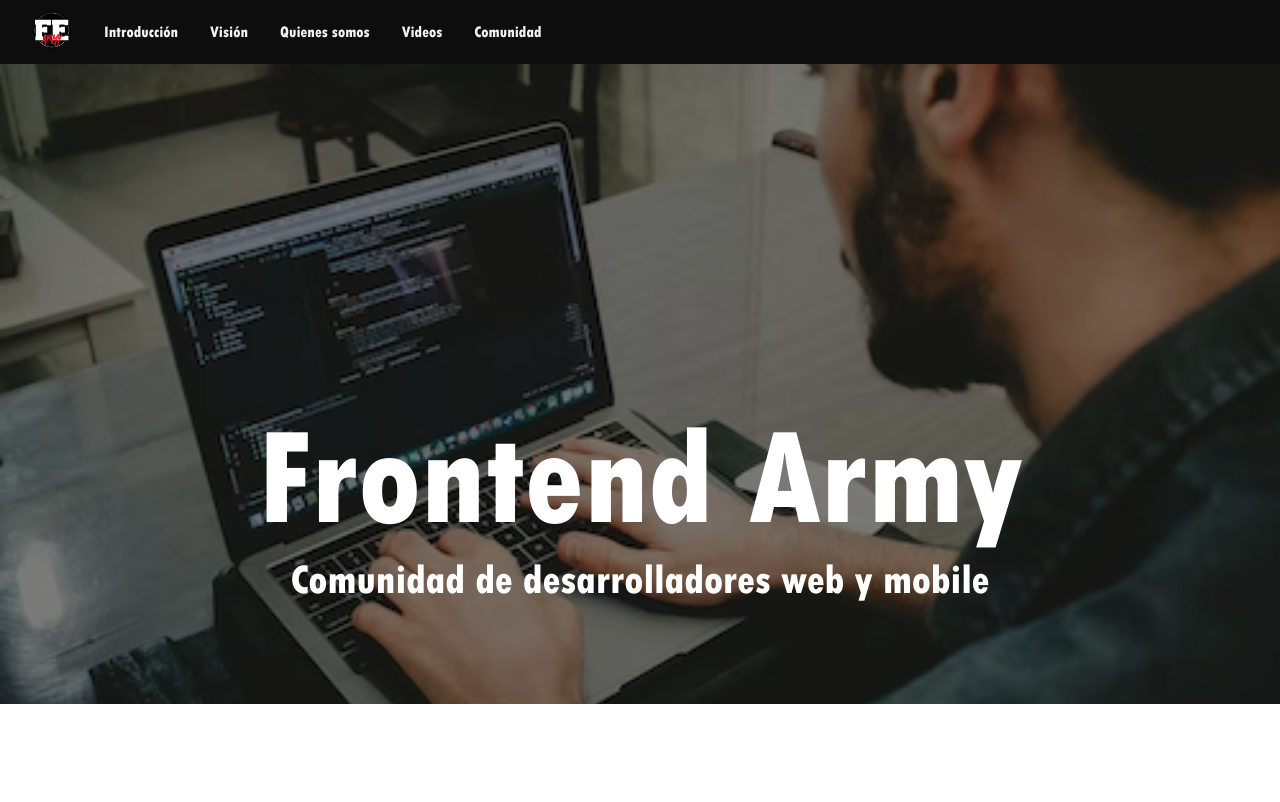
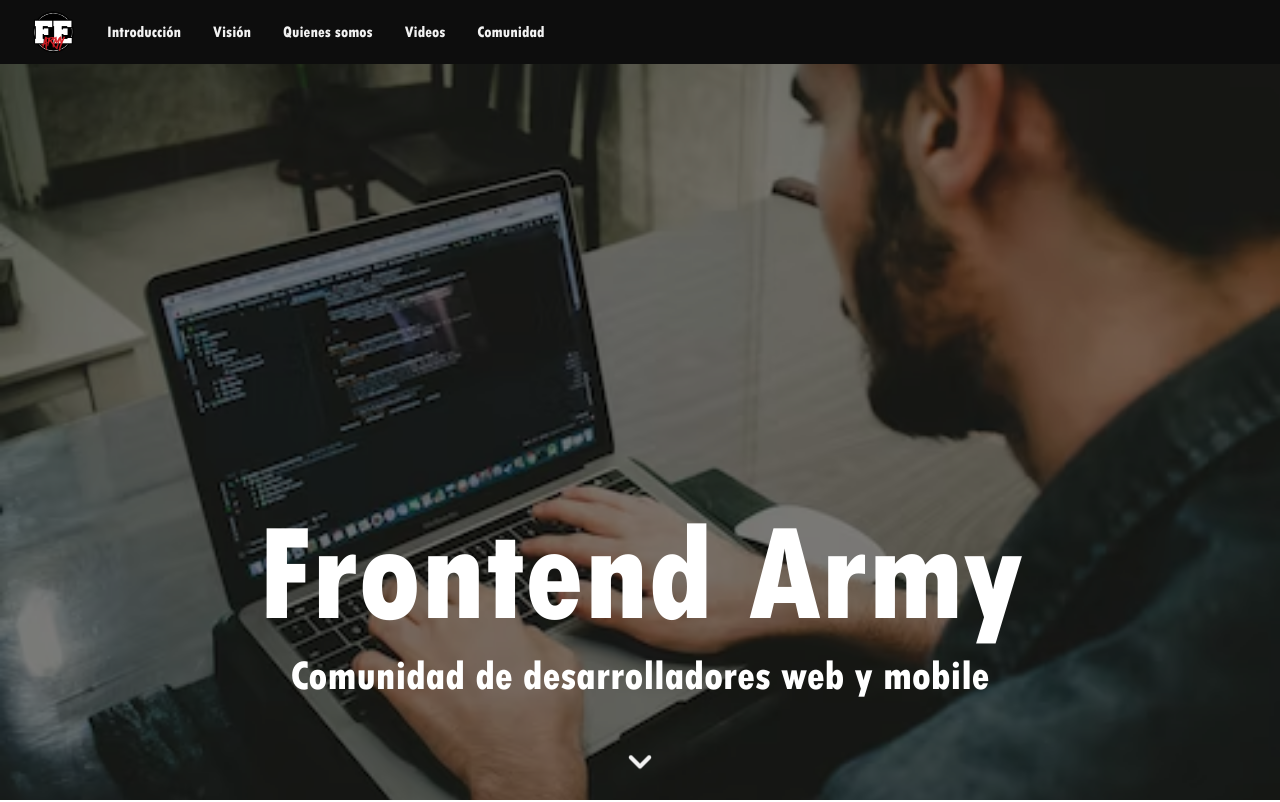
Before and after one commit to frontend-army/landing, a Next.js app: page / in a window 1280 px wide. Shown: the top 802 px of the page. Built offline with nearby package versions, Linux system fonts and the light colour scheme.

Commit message:
introduction section and navbar fixes

```diff
--- a/components/Introduction/styles.module.scss
+++ b/components/Introduction/styles.module.scss
@@ -1,5 +1,7 @@
+@import '../../styles/breakpoints.scss';
+
 .container {
-  height: 80vh;
+  height: calc(100vh - var(--nav-height));
   position: relative;
   background: url('../../assets/images/introduction-bg.webp') no-repeat
     center/cover fixed;
@@ -7,7 +9,8 @@
   flex-direction: column;
   justify-content: end;
   align-items: center;
-  padding: 100px 0;
+  padding: 100px 20px;
+  text-align: center;
 
   &::before {
     content: '';
@@ -18,8 +21,37 @@
     right: 0;
     background-color: rgba(#000000, 0.5);
   }
+
+  &::after {
+    content: '';
+    background: url('../../assets/images/arrow-down.png') no-repeat center/cover;
+    position: absolute;
+    left: calc(50% - 24px);
+    bottom: 20px;
+    height: 48px;
+    width: 48px;
+    animation: bounce 1s ease-in-out infinite;
+  }
+}
+
+@keyframes bounce {
+  0% {
+    transform: translateY(5px);
+  }
+  50% {
+    transform: translateY(0);
+  }
+  100% {
+    transform: translateY(5px);
+  }
 }
 
 .text {
   z-index: 100;
 }
+
+@media screen and (max-width: $breakpoint-sm) {
+  .container {
+    justify-content: center;
+  }
+}
--- a/components/Navbar/styles.module.scss
+++ b/components/Navbar/styles.module.scss
@@ -3,12 +3,16 @@
 .navContainer {
   display: flex;
   background-color: var(--primary);
-  height: 3rem;
   align-items: center;
-  padding: 2rem var(--horizontal-padding);
+  padding: 10px var(--horizontal-padding);
   position: sticky;
   top: 0;
   z-index: 900;
+}
+
+.logoLink {
+  display: flex;
+  align-items: center;
 }
 
 .link,
@@ -17,8 +21,7 @@
 }
 
 .logo {
-  width: 2.5rem;
-  height: 2.5rem;
+  height: 44px;
 }
 
 .hamburgerIcon {
@@ -70,7 +73,7 @@
     position: fixed;
     right: -$sidebarWidth;
     width: $sidebarWidth;
-    top: 64px;
+    top: var(--nav-height);
     bottom: 0;
     display: flex;
     flex-direction: column;
--- a/styles/globals.scss
+++ b/styles/globals.scss
@@ -19,6 +19,8 @@
   --accent: #bf1f2c;
 
   --horizontal-padding: 2rem;
+
+  --nav-height: 64px;
 }
 
 body::before {
```
Also changed, not shown: assets/images/arrow-down.png (added).
